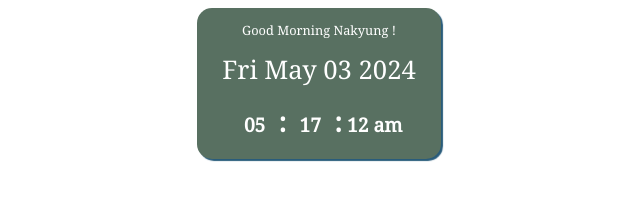
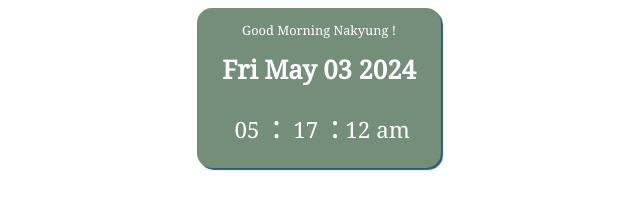
Before and after one commit to nikkielovesnotion/notion, a plain HTML site: page index.html in a window 1280 px wide. Shown: the whole page, without its empty margins (321-961 px from the left). Drawn offline with Linux system fonts and the light colour scheme; a web font is replaced by a local one.

Commit message:
Update index.html

```diff
--- a/index.html
+++ b/index.html
@@ -38,7 +38,7 @@ h1 {
 .card {
     padding: 10px 25px 10px 25px;
     border-radius: 15px;
-    background: #587061;
+    background: #758e7a;
     color: #fff;
     display: inline-block;
     box-shadow: 2px 2px 1px 0px #295C7B;
@@ -52,8 +52,8 @@ h1 {
 .clock {
     display: inline-block;
     font-family: "Noto Serif", serif;
-    font-weight: Bold;
-    font-size: 1.2em;
+    font-weight: 400;
+    font-size: 1.4em;
     /* padding-left: 20px; */
 }
 
@@ -73,7 +73,7 @@ h1 {
     /* padding-right: 30px; */
     /* border-right: 2px solid #295C7B; */
     font-family: "Noto Serif", serif;
-    font-weight: heavy;
+    font-weight: 800;
     font-size: 1.6em;
 }
 .greet{
@@ -81,7 +81,7 @@ h1 {
     min-width: 162px;
     /* padding-right: 30px; */
     font-family: "Noto Serif", serif;
-    font-weight: medium;
+    font-weight: 300;
     font-size: 0.8em;
 }
 
```
